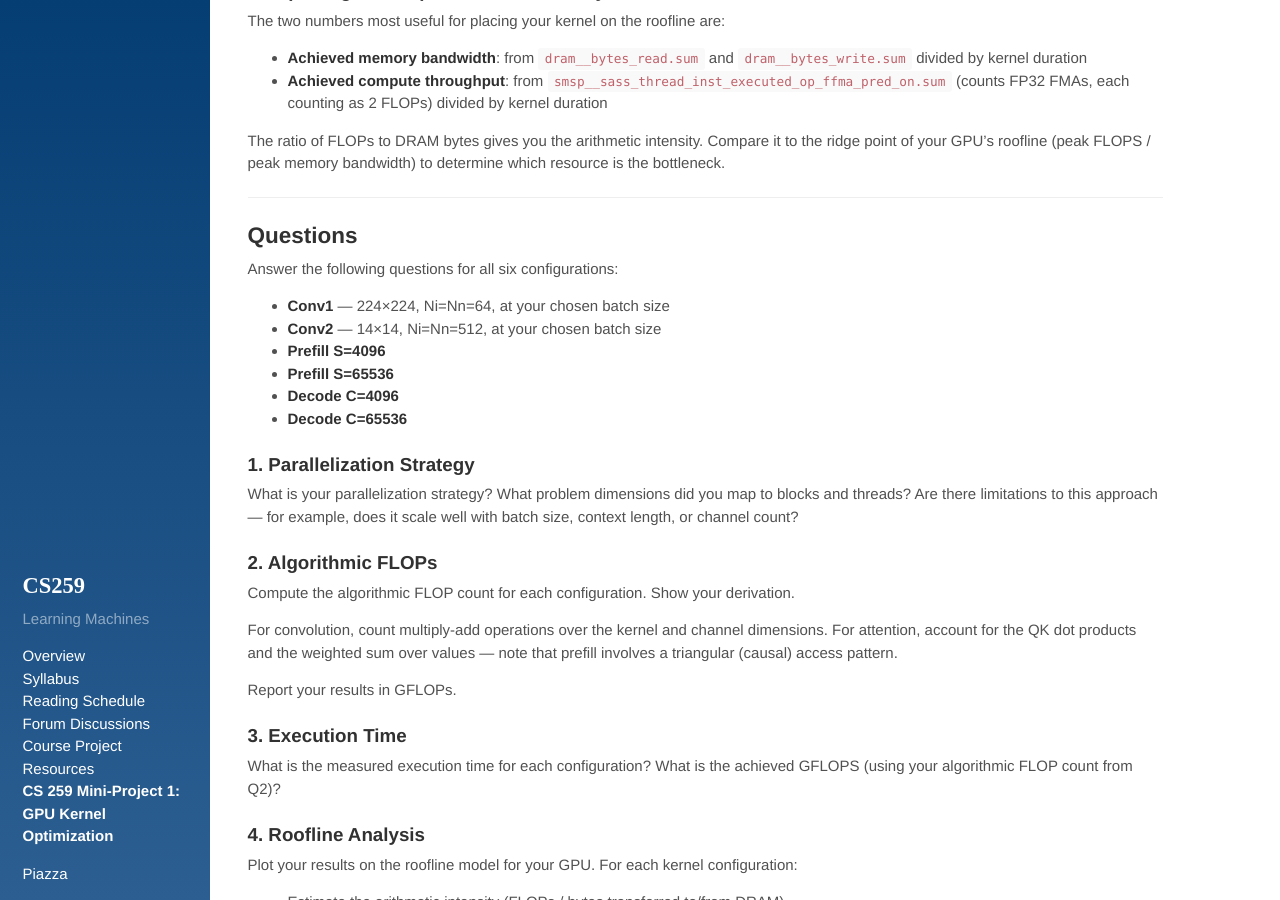
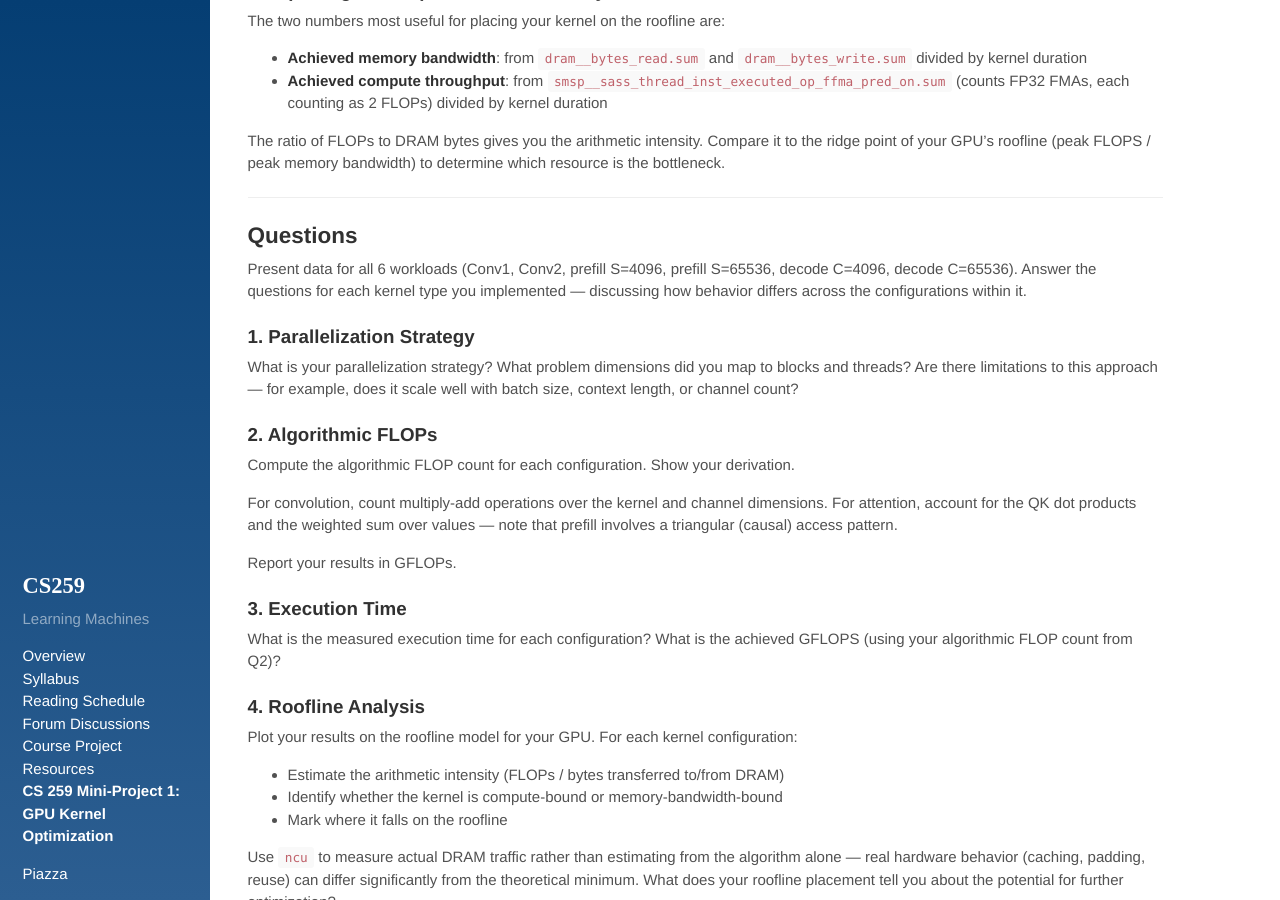
Before and after one commit to PolyArch/cs259, a Jekyll site: the page built from 04-miniproj-1.md, in a window 1280 px wide and 900 px high, scrolled down 2870 px. Built offline with Jekyll 4.4.1, drawn with Linux system fonts in a browser that asks for light colours; our own code applies the rules of GitHub Pages for plain Markdown files.

Commit message:
Reword questions preamble: present data for all 6, answer per kernel type

```diff
--- a/04-miniproj-1.md
+++ b/04-miniproj-1.md
@@ -174,14 +174,9 @@ determine which resource is the bottleneck.
 
 ## Questions
 
-Answer the following questions for all six configurations:
-
-- **Conv1** — 224×224, Ni=Nn=64, at your chosen batch size
-- **Conv2** — 14×14, Ni=Nn=512, at your chosen batch size
-- **Prefill S=4096**
-- **Prefill S=65536**
-- **Decode C=4096**
-- **Decode C=65536**
+Present data for all 6 workloads (Conv1, Conv2, prefill S=4096, prefill S=65536,
+decode C=4096, decode C=65536). Answer the questions for each kernel type you
+implemented — discussing how behavior differs across the configurations within it.
 
 ### 1. Parallelization Strategy
 
```
